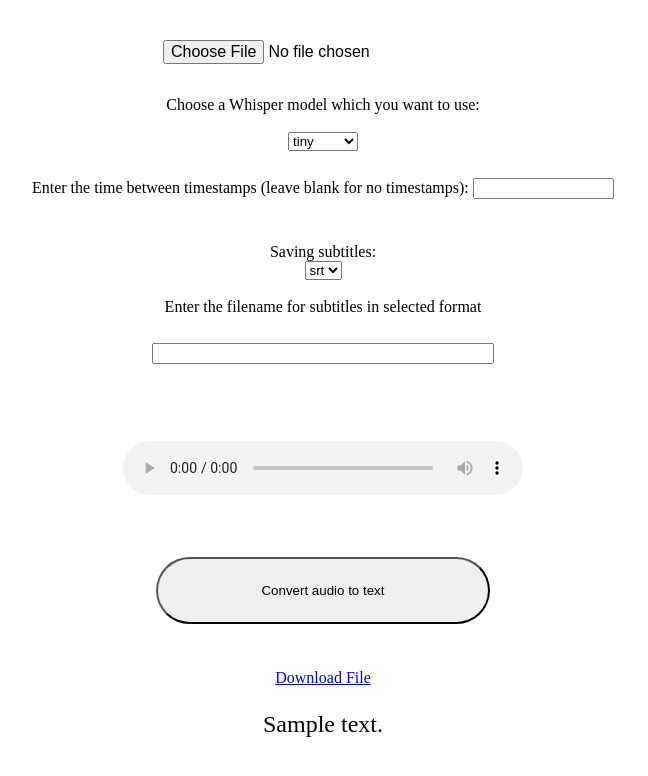
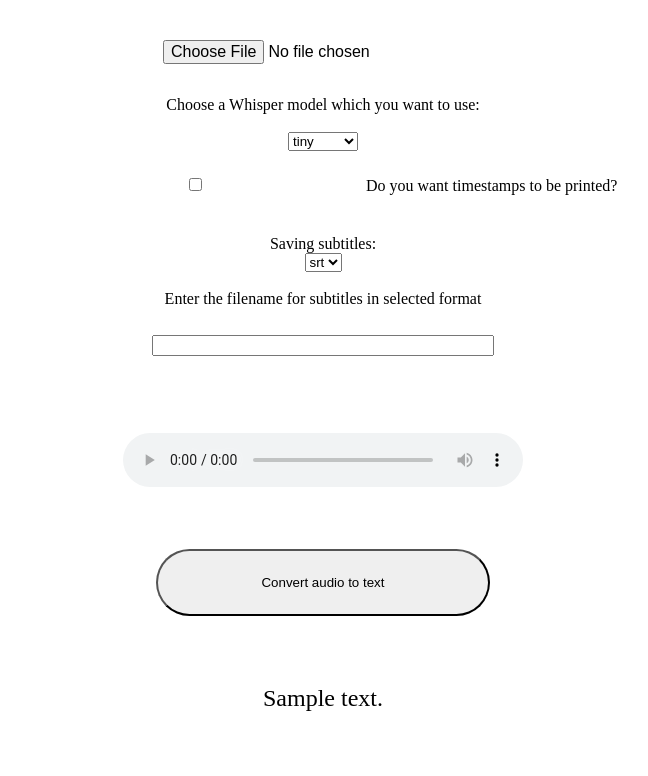
Before and after one commit to Kabanosk/whisper-website, a FastAPI app: template src/templates/index.html in a window 1280 px wide. Shown: the top 776 px of the page, without its empty margins (317-965 px from the left). Run offline with FastAPI, Linux system fonts and the light colour scheme; the template is opened without the code that fills it: most values are stand-ins (such as "Sample title", 1, 10 or a date in 2020).

Commit message:
Improving speed with new library
Change whisper package to stable-ts
run.py script will create folder data in which all captions will be stored
Change old timestamps to new one

```diff
--- a/requirements.txt
+++ b/requirements.txt
@@ -2,7 +2,7 @@ fastapi~=0.85.0
 uvicorn
 jinja2
 python-multipart
-openai-whisper
+stable-ts
 
 numpy
 torch
--- a/src/main.py
+++ b/src/main.py
@@ -1,6 +1,7 @@
 import ast
 import asyncio
 import subprocess
+from pprint import pprint
 
 import srt as srt
 from datetime import timedelta, datetime
@@ -10,7 +11,7 @@ from fastapi.staticfiles import StaticFiles
 from fastapi.templating import Jinja2Templates
 import ffmpeg
 import numpy as np
-import whisper
+import stable_whisper
 
 
 # a function that takes a file and a start and length timestamps, and will return the audio data in that section as a
@@ -27,27 +28,11 @@ def get_audio_buffer(filename: str, start: int, length: int):
 
 # a function that takes a file and an interval that deterimines the distance between each timestamp in the
 # outputted dictionary
-def transcribe_time_stamps(filename: str, interval: str, model):
-    interval = int(interval)
-    timestamps = {}
-    pos = 0
-
-    args = ("ffprobe", "-show_entries", "format=duration", "-i", filename)
-    popen = subprocess.Popen(args, stdout=subprocess.PIPE)
-    popen.wait()
-    output = popen.stdout.read()
-    duration = float(output.decode("utf-8").split("\n")[1].split("=")[1])
-
-    while duration > pos:
-        result = model.transcribe(get_audio_buffer(filename, pos, interval))
-        timestamps.update(
-            {str(timedelta(seconds=pos)) + " --> " + str(timedelta(seconds=(pos + interval))): result["text"]})
-        pos += interval
-
+def transcribe_time_stamps(segments: list):
     string = ""
-    for timestamp, text in timestamps.items():
-        string += timestamp + text + "\n"
-    return string, timestamps
+    for seg in segments:
+        string += " ".join([str(seg.start), "->", str(seg.end), ": ", seg.text.strip(), "\n"])
+    return string
 
 
 def make_srt_subtitles(timestamps: dict):
@@ -91,35 +76,23 @@ def add_audio(request: Request, file: bytes = File()):
     data = request.form()
     super_data = asyncio.run(data)
     model_type = super_data['model_type']
-    interval = super_data['interval']
+    try:
+        timestamps = super_data['timestamps']
+    except:
+        timestamps = None
     filename = super_data['filename']
     filetype = super_data['file_type']
-    model = whisper.load_model(model_type)
 
-    if interval == "" and filename == "":
-        result = model.transcribe("audio.mp3")
-        return template.TemplateResponse('index.html', {"request": request, "text": result['text']})
+    model = stable_whisper.load_model(model_type)
+    result = model.transcribe("audio.mp3", regroup=False)
+
+    if not timestamps and filename == "":
+        return template.TemplateResponse('index.html', {"request": request, "text": result.text})
     else:
-        if interval == "":
-            interval = "10"
-        result, timestamps = transcribe_time_stamps("audio.mp3", interval, model)
+        timestamps_text = transcribe_time_stamps(result.segments)
 
-        srt_f = False
         if filename and filetype:
-            srt_f = timestamps
-
-        if srt_f:
-            return template.TemplateResponse('index.html', {"request": request, "text": result, "file": srt_f,
-                                                            "filename": filename, "filetype": filetype})
-        else:
-            return template.TemplateResponse('index.html', {"request": request, "text": result})
-
-
-@app.get('/file-data/{filename}/{filetype}/{srt_s}')
-def download_subtitles(filename, filetype, srt_s):
-    srt_d = ast.literal_eval(srt_s)
-
-    s = make_srt_subtitles(srt_d)
-
-    return Response(content=s, media_type='application/octet-stream',
-                    headers={'Content-Disposition': f'attachment; filename="{filename}.{filetype}"'})
+            result.to_srt_vtt(f"../data/{filename}.{filetype}")
+            return template.TemplateResponse('index.html', {"request": request, "text": ""})
+        elif timestamps:
+            return template.TemplateResponse('index.html', {"request": request, "text": timestamps_text})
--- a/src/templates/index.html
+++ b/src/templates/index.html
@@ -17,8 +17,8 @@
         <option value="large">large</option>
     </select><br>
 
-    <label for="interval">Enter the time between timestamps (leave blank for no timestamps):</label>
-    <input type="text" id="interval" name="interval"><br><br>
+    <input type="checkbox" id="timestamps" name="timestamps">
+    <label for="timestamps">Do you want timestamps to be printed?</label><br><br>
 
 
     <label for="file_type">Saving subtitles:<br></label>
@@ -44,10 +44,6 @@
 
     <input type="submit" id="submit" value="Convert audio to text"><br><br>
 
-    {% if file %}
-        <a href="/file-data/{{ filename }}/{{ filetype }}/{{ file }}" download>Download File</a>
-    {% endif %}
-
     {% if text %}
         <p>{{ text }}</p>
     {% endif %}
```
Also changed, not shown: src/run.py (+6 -2 lines), 1 other file.
